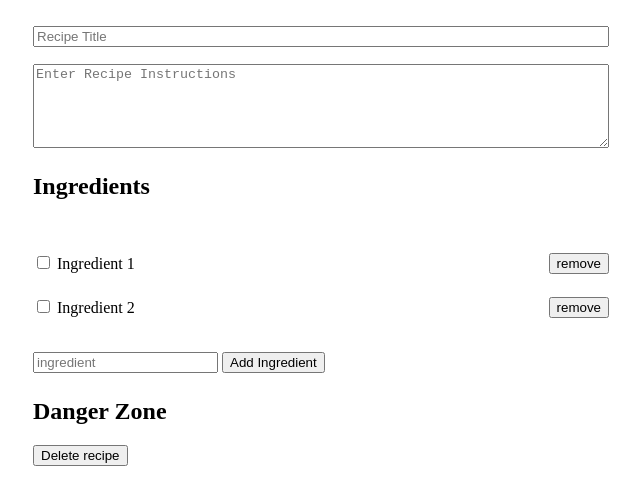
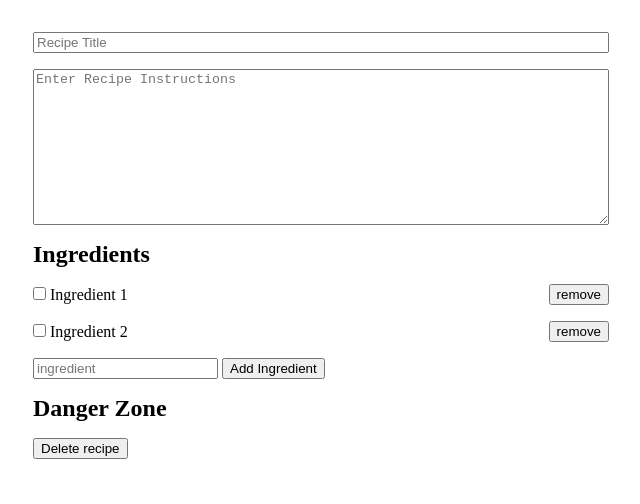
Before and after one commit to aubreywullschleger/recipe-app, a website built with webpack: page public/edit.html in a window 1280 px wide. Shown: the whole page, without its empty margins (319-959 px from the left). Built offline with nearby package versions, Linux system fonts and the light colour scheme.

Commit message:
updated html and css to more closely match mock

```diff
--- a/public/edit.html
+++ b/public/edit.html
@@ -1,37 +1,66 @@
 <!DOCTYPE html>
 <html lang="en">
   <head>
-  <meta charset="UTF-8">
-  <meta name="viewport" content="width=device-width, initial-scale=1.0">
-  <meta http-equiv="X-UA-Compatible" content="ie=edge">
+    <meta charset="UTF-8" />
+    <meta name="viewport" content="width=device-width, initial-scale=1.0" />
+    <meta http-equiv="X-UA-Compatible" content="ie=edge" />
     <title>Recipe App</title>
-  <link rel="stylesheet" href="./styles/styles.css">
+    <link rel="stylesheet" href="./styles/styles.css" />
   </head>
   <body>
     <main>
       <div class="edit-container">
-      <input type="text" class="title-input" placeholder="Recipe Title">
-      <textarea name="" id="" cols="30" rows="10" class="instructions-input" placeholder="Enter Recipe Instructions"></textarea>
+        <input
+          type="text"
+          class="title-input"
+          placeholder="Recipe Title"
+        />
+        <textarea
+          name=""
+          id=""
+          cols="30"
+          rows="10"
+          class="instructions-input"
+          placeholder="Enter Recipe Instructions"
+        ></textarea>
         <div class="ingredients-container">
           <h2 class="ingredients__header">Ingredients</h2>
           <div class="ingredient-list">
             <div class="list-item">
               <div class="list-item__ingredient-checkbox">
-              <input type="checkbox" id="ingredient-one" class="list-item__checkbox" name="ingredient">
-              <label for="ingredient-one" class="list-item__label">Ingredient 1</label>
+                <input
+                  type="checkbox"
+                  id="ingredient-one"
+                  class="list-item__checkbox"
+                  name="ingredient"
+                />
+                <label for="ingredient-one" class="list-item__label"
+                  >Ingredient 1</label
+                >
               </div>
               <button class="list-item__button">remove</button>
             </div>
             <div class="list-item">
               <div class="list-item__ingredient-checkbox">
-              <input type="checkbox" id="ingredient-two" class="list-item__checkbox" name="ingredient">
-              <label for="ingredient-two" class="list-item__label">Ingredient 2</label>
+                <input
+                  type="checkbox"
+                  id="ingredient-two"
+                  class="list-item__checkbox"
+                  name="ingredient"
+                />
+                <label for="ingredient-two" class="list-item__label"
+                  >Ingredient 2</label
+                >
               </div>
               <button class="list-item__button">remove</button>
             </div>
           </div>
           <div class="add-ingredient">
-          <input type="text" class="add-ingredient__input" placeholder="ingredient">
+            <input
+              type="text"
+              class="add-ingredient__input"
+              placeholder="ingredient"
+            />
             <button class="add-ingredient__button">Add Ingredient</button>
           </div>
         </div>
--- a/public/styles/styles.css
+++ b/public/styles/styles.css
@@ -1,27 +1,40 @@
+* {
+  box-sizing: border-box;
+}
+
 body {
   margin: 0 auto;
-  padding-top: 2%;
+  padding-top: 2rem;
 }
 
 h1 {
   margin-top: 0;
+  margin-bottom: 1rem;
 }
 
-main {
-  height: 55vh
+h2,
+p,
+.list-item__ingredient-checkbox input {
+  margin: 0;
 }
 
-header, main {
+header,
+main {
   width: 45%;
   margin: 0 auto;
 }
 
-textarea {
-  margin-top: 3%;
+input,
+textarea,
+.add-ingredient__button,
+.delete-recipe__title {
+  margin-bottom: 1rem;
 }
 
-.recipe-container, .recipes, .edit-container, .ingredients-container {
-  height: 100%;
+.recipe-container,
+.recipes,
+.edit-container,
+.ingredients-container {
   display: flex;
   flex-direction: column;
   justify-content: space-around;
@@ -29,12 +42,14 @@ textarea {
 
 .recipe-item {
   border: 1px solid black;
-  padding: 2% 3%;
+  padding: 1rem 1rem;
+  margin-bottom: 1rem;
 }
 
-.list-item, .ingredient-list {
+.list-item,
+.ingredient-list {
   display: flex;
-  padding: 2% 0;
+  padding: 0.5rem 0;
 }
 
 .ingredient-list {
@@ -42,6 +57,22 @@ textarea {
   justify-content: space-between;
 }
 
-.list-item__ingredient-checkbox {
+.list-item__ingredient-checkbox,
+.list-item__label {
+  align-self: center;
   flex-grow: 1;
 }
+
+@media (max-width: 389px) {
+  .list-item {
+    flex-direction: column;
+  }
+
+  .actions--search,
+  .button--add,
+  .add-ingredient__input,
+  .add-ingredient__button,
+  .delete-recipe__button {
+    width: 100%;
+  }
+}
```
Also changed, not shown: public/index.html (+4 -2 lines). Lines whose indentation alone changed are shown as unchanged.
